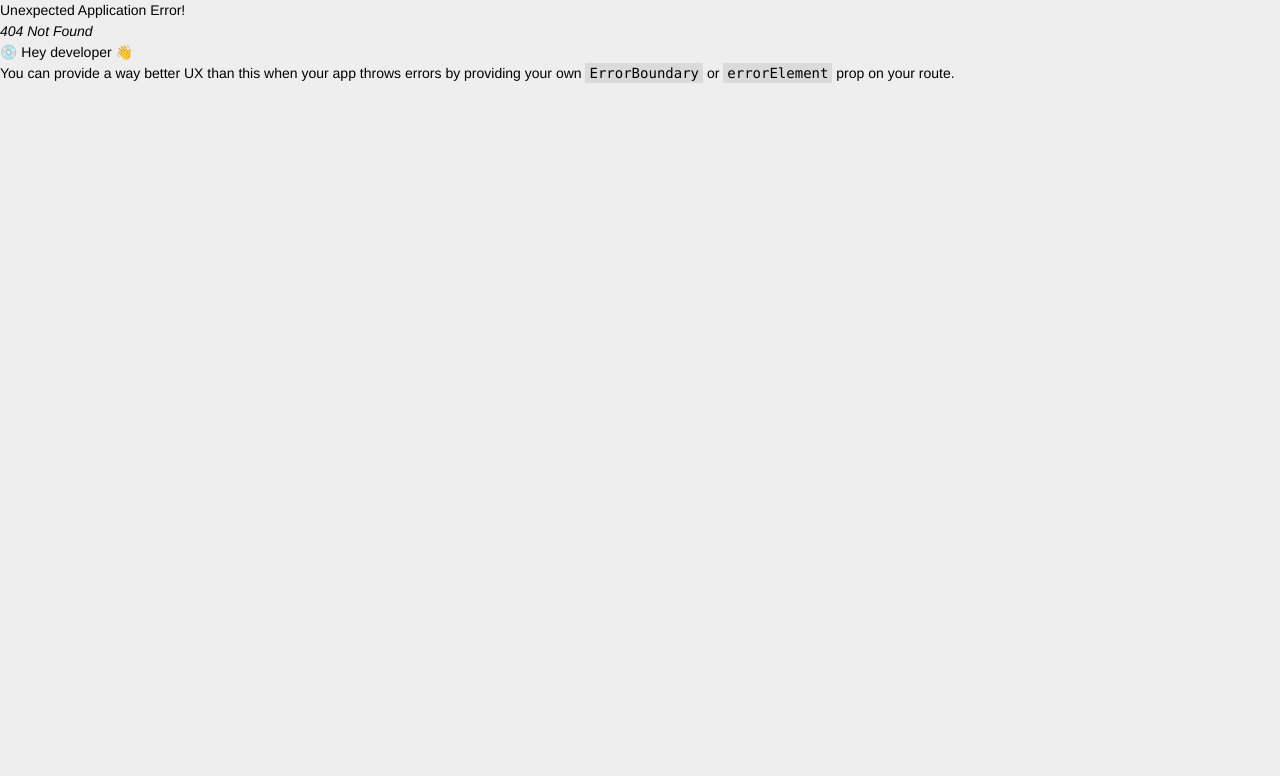
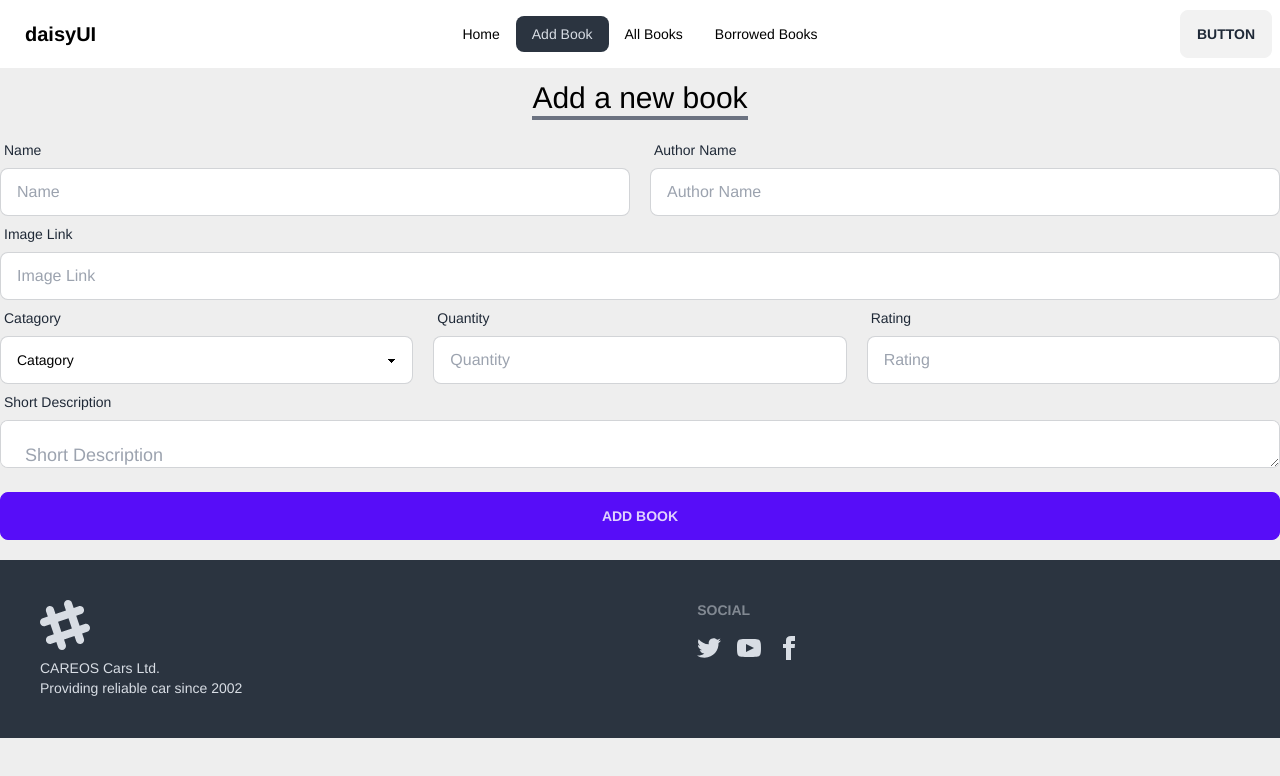
Before and after one commit to kazisadman/library-management-client, a React (Vite) app: page /addbook in a window 1280 px wide. Before the commit this address had no page. Shown: the top 776 px of the page. Built offline with nearby package versions, Linux system fonts and the light colour scheme.

Commit message:
Created add book form

```diff
--- a/src/Components/Navbar.jsx
+++ b/src/Components/Navbar.jsx
@@ -7,7 +7,7 @@ const Navbar = () => {
         <NavLink to={"/"}>Home</NavLink>
       </li>
       <li>
-        <NavLink to={"/addproduct"}>Add Book</NavLink>
+        <NavLink to={"/addbook"}>Add Book</NavLink>
       </li>
       <li>
         <NavLink to={"/allbooks"}>All Books</NavLink>
--- /dev/null
+++ b/src/Pages/Addbook.jsx
@@ -0,0 +1,102 @@
+const Addbook = () => {
+  return (
+    <div>
+      <div className="flex justify-center items-center">
+        <h1 className="text-3xl border-b-4 border-gray-500 my-3">
+          Add a new book
+        </h1>
+      </div>
+      <form action="">
+        <div className="flex justify-between gap-5">
+          <div className="form-control w-1/2">
+            <label className="label">
+              <span className="label-text">Name</span>
+            </label>
+            <input
+              type="text"
+              placeholder="Name"
+              className="input input-bordered"
+              required
+            />
+          </div>
+          <div className="form-control w-1/2">
+            <label className="label">
+              <span className="label-text">Author Name</span>
+            </label>
+            <input
+              type="text"
+              placeholder="Author Name"
+              className="input input-bordered"
+              required
+            />
+          </div>
+        </div>
+        <div className="form-control">
+          <label className="label">
+            <span className="label-text">Image Link</span>
+          </label>
+          <input
+            type="text"
+            placeholder="Image Link"
+            className="input input-bordered"
+            required
+          />
+        </div>
+        <div className="flex justify-between gap-5">
+          <div className="form-control w-1/2">
+            <label className="label">
+              <span className="label-text">Catagory</span>
+            </label>
+            <select className="select select-bordered w-full">
+              <option disabled selected>
+                Catagory
+              </option>
+              <option>History</option>
+              <option>Drama</option>
+              <option>Fashion</option>
+              <option>Sci-fi</option>
+            </select>
+          </div>
+          <div className="form-control w-1/2">
+            <label className="label">
+              <span className="label-text">Quantity</span>
+            </label>
+            <input
+              type="text"
+              placeholder="Quantity"
+              className="input input-bordered"
+              required
+            />
+          </div>
+          <div className="form-control w-1/2">
+            <label className="label">
+              <span className="label-text">Rating</span>
+            </label>
+            <input
+              type="text"
+              placeholder="Rating"
+              className="input input-bordered"
+              required
+            />
+          </div>
+        </div>
+        <div className="form-control">
+          <label className="label">
+            <span className="label-text">Short Description</span>
+          </label>
+          <textarea
+            type="text"
+            placeholder="Short Description"
+            className="input input-bordered textarea textarea-lg w-full "
+            required
+          ></textarea>
+        </div>
+        <div className="form-control mt-6">
+          <button className="btn btn-primary">Add book</button>
+        </div>
+      </form>
+    </div>
+  );
+};
+
+export default Addbook;
--- a/src/main.jsx
+++ b/src/main.jsx
@@ -4,6 +4,7 @@ import { createBrowserRouter, RouterProvider } from "react-router-dom";
 import "./index.css";
 import Root from "./Routes/Root";
 import Home from "./Pages/Home";
+import Addbook from "./Pages/Addbook";
 
 const router = createBrowserRouter([
   {
@@ -14,6 +15,10 @@ const router = createBrowserRouter([
         path: "/",
         element: <Home></Home>,
       },
+      {
+        path: "/addbook",
+        element: <Addbook></Addbook>,
+      },
     ],
   },
 ]);
```
